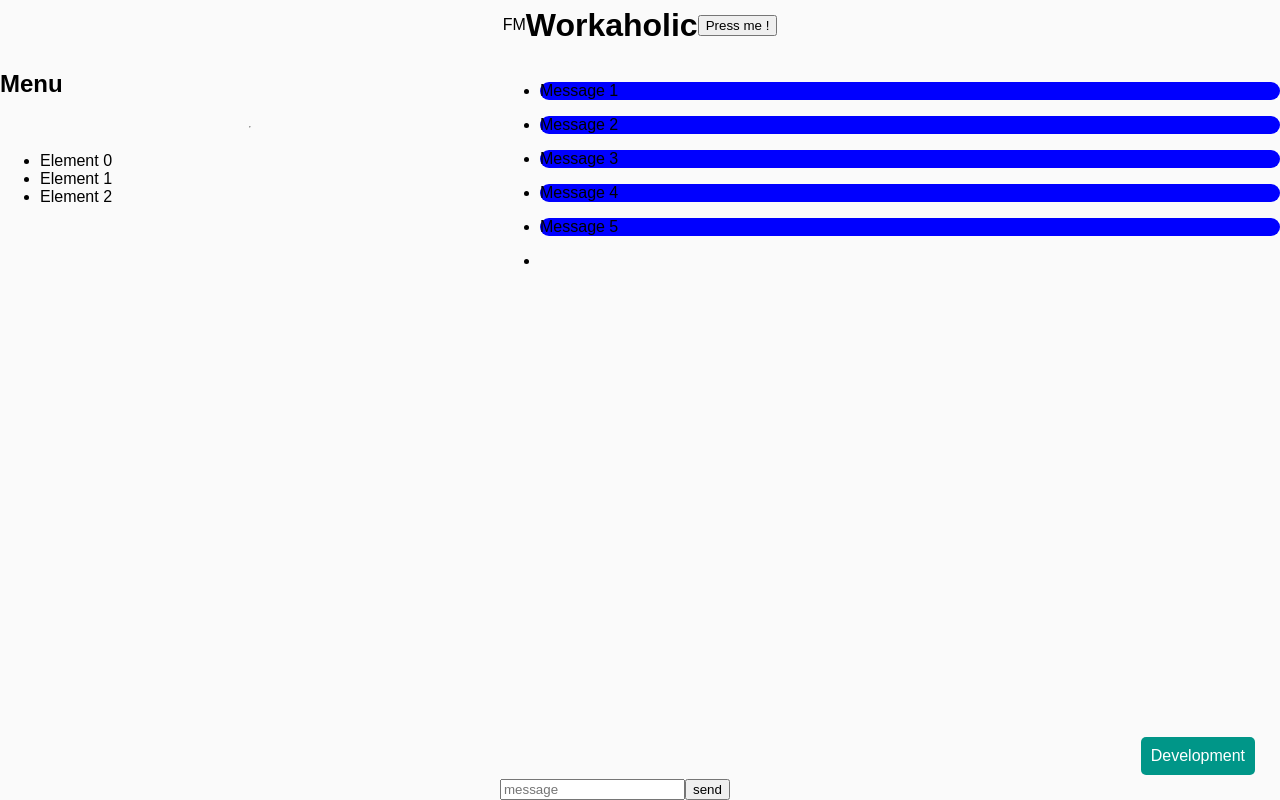
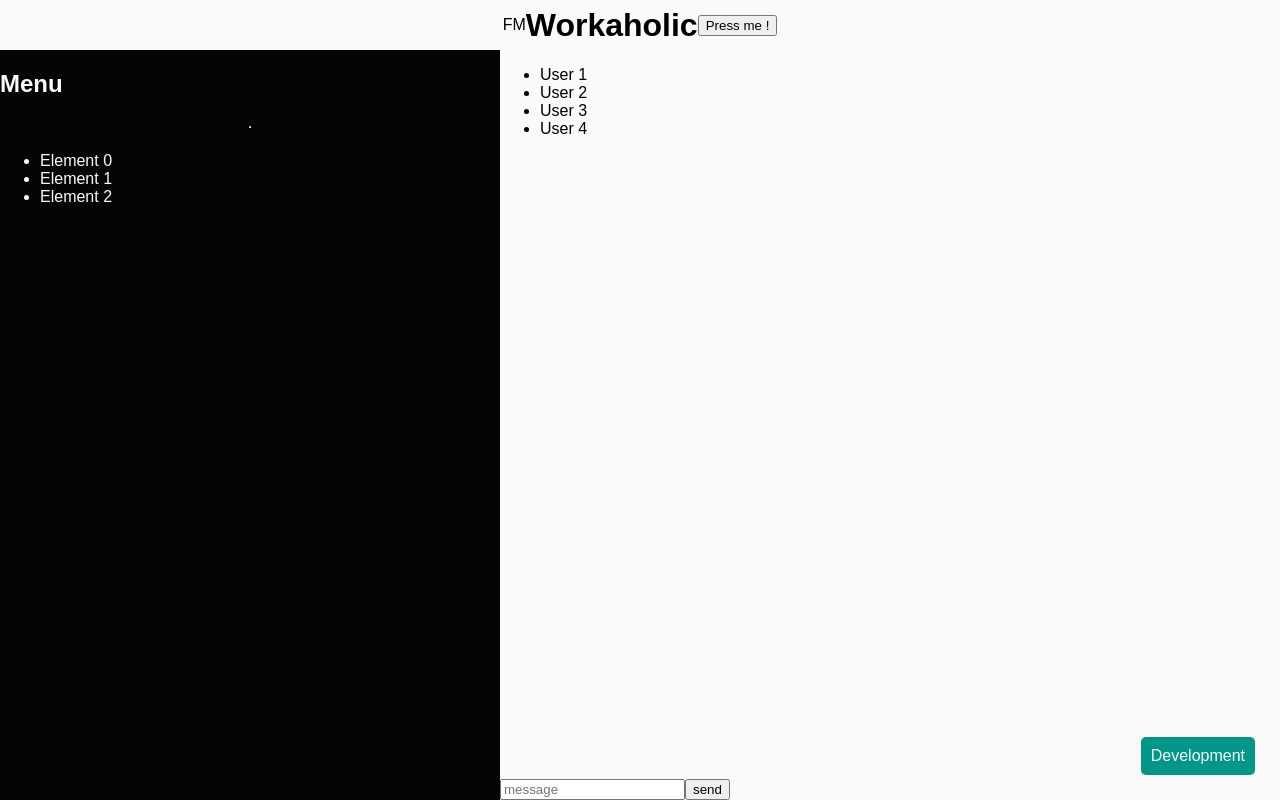
Before and after one commit to FredericKtan/workaholic, a React (Create React App) app in the folder frontend/: page /Users in a window 1280 px wide. Built offline with nearby package versions, Linux system fonts and the light colour scheme.

Commit message:
:hankey: Added routes

```diff
--- a/frontend/src/App.js
+++ b/frontend/src/App.js
@@ -1,11 +1,12 @@
 // Modules
 import React, { Component } from 'react';
-import PropTypes from 'prop-types';
+// import PropTypes from 'prop-types';
+import { Route, Switch } from 'react-router-dom';
 import { TweenLite } from 'gsap';
 import './App.css';
 
 // Actions
-import { createMessage } from './actions/message';
+// import { createMessage } from './actions/message';
 
 // Developer component
 import DeveloperIndicator from './components/Developer/DeveloperIndicator';
@@ -14,13 +15,24 @@ import DeveloperIndicator from './components/Developer/DeveloperIndicator';
 import UIHorizontalLayout from './components/UI/UIHorizontalLayout';
 import UIVerticalLayout from './components/UI/UIVerticalLayout';
 
-import Message from './components/Message';
+// Pages
+import AboutPage from './routes/AboutPage';
+import HomePage from './routes/HomePage';
+import MessagesPage from './routes/MessagesPage';
+import UsersPage from './routes/UsersPage';
 
 const getElements = items => (
   items.map((item, key) => (
     <li key={item}>Element {key}</li>
   ))
 );
+
+const navigationItems = [
+  { route: '/', text: 'Home' },
+  { route: '/messages', text: 'Messages' },
+  { route: '/users', text: 'Users' },
+  { route: '/about', text: 'About' },
+];
 
 class App extends Component {
   constructor(props) {
@@ -56,6 +68,8 @@ class App extends Component {
         width: '500px',
         opacity: '1',
         overflowY: 'hidden',
+        backgroundColor: '#050505',
+        color: '#fafafa',
       },
     };
 
@@ -87,14 +101,12 @@ class App extends Component {
                   </UIHorizontalLayout>
                 </form>
                 <UIVerticalLayout>
-                  <ul>
-                    <li><Message text="Message 1" /></li>
-                    <li><Message text="Message 2" /></li>
-                    <li><Message text="Message 3" /></li>
-                    <li><Message text="Message 4" /></li>
-                    <li><Message text="Message 5" /></li>
-                    <li><Message text={this.props.store.getState().message} /></li>
-                  </ul>
+                  <Switch>
+                    <Route exact path="/" component={HomePage} />
+                    <Route exact path="/Messages" component={MessagesPage} />
+                    <Route exact path="/Users" component={UsersPage} />
+                    <Route exact path="/About" component={AboutPage} />
+                  </Switch>
                 </UIVerticalLayout>
               </UIVerticalLayout>
             </UIVerticalLayout>
@@ -107,11 +119,11 @@ class App extends Component {
 }
 
 App.propTypes = {
-  store: PropTypes.object,
+  // store: PropTypes.object,
 };
 
 App.defaultProps = {
-  store: {},
+  // store: {},
 };
 
 export default App;
--- a/frontend/src/index.js
+++ b/frontend/src/index.js
@@ -3,6 +3,7 @@
 // Modules
 import React from 'react';
 import ReactDOM from 'react-dom';
+import { BrowserRouter } from 'react-router-dom';
 
 // Custom modules
 import './index.css';
@@ -15,5 +16,10 @@ import App from './App';
 // Store
 const store = configureStore();
 
-ReactDOM.render(<App store={store} />, document.getElementById('root'));
+ReactDOM.render(
+  <BrowserRouter>
+    <App store={store} />
+  </BrowserRouter>,
+  document.getElementById('root'),
+);
 registerServiceWorker();
--- /dev/null
+++ b/frontend/src/routes/AboutPage.js
@@ -0,0 +1,7 @@
+import React from 'react';
+
+const AboutPage = () => (
+  <h1>About</h1>
+);
+
+export default AboutPage;
--- /dev/null
+++ b/frontend/src/routes/HomePage.js
@@ -0,0 +1,7 @@
+import React from 'react';
+
+const HomePage = () => (
+  <h1>Home</h1>
+);
+
+export default HomePage;
--- /dev/null
+++ b/frontend/src/routes/MessagesPage.js
@@ -0,0 +1,15 @@
+import React from 'react';
+
+import Message from '../components/Message';
+
+const MessagesPage = () => (
+  <ul>
+    <li><Message text="Message 1" /></li>
+    <li><Message text="Message 2" /></li>
+    <li><Message text="Message 3" /></li>
+    <li><Message text="Message 4" /></li>
+    <li><Message text="Message 5" /></li>
+  </ul>
+);
+
+export default MessagesPage;
--- /dev/null
+++ b/frontend/src/routes/UsersPage.js
@@ -0,0 +1,12 @@
+import React from 'react';
+
+const UsersPage = () => (
+  <ul>
+    <li>User 1</li>
+    <li>User 2</li>
+    <li>User 3</li>
+    <li>User 4</li>
+  </ul>
+);
+
+export default UsersPage;
```
